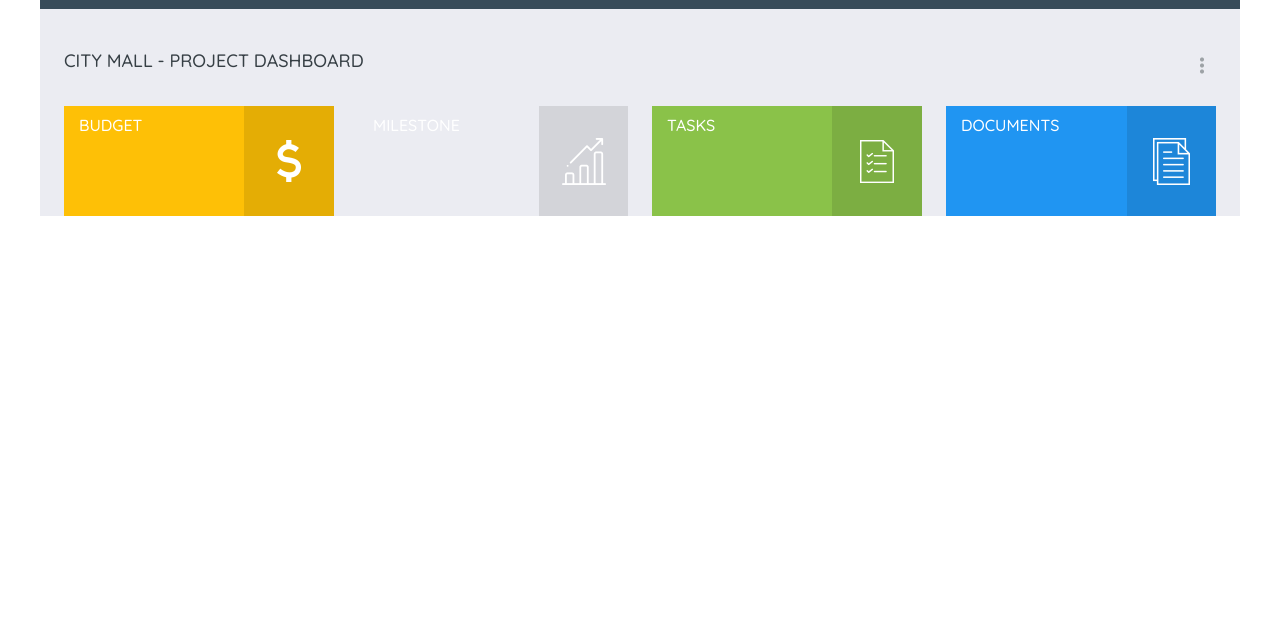
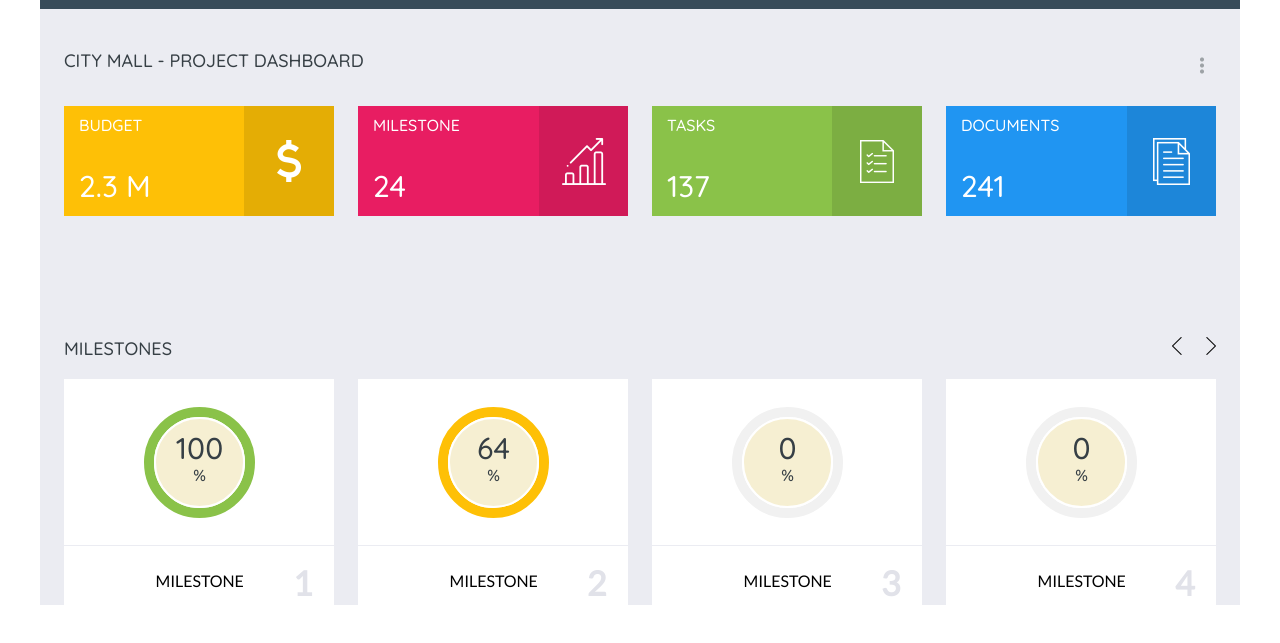
Before and after one commit to dhanshrip-cuelogic/HTML-assignment, a plain HTML site: page index.html in a window 1280 px wide. Shown: the part 53-696 px from the top of the page. Drawn offline with Linux system fonts and the light colour scheme.

Commit message:
created 2nd content box

```diff
--- a/index.html
+++ b/index.html
@@ -5,6 +5,7 @@
     <link rel="stylesheet" type="text/css" href="css/reset.css">
     <link rel="stylesheet" type="text/css" href="css/styles.css">
     <link href="https://fonts.googleapis.com/css?family=Quicksand:500&display=swap" rel="stylesheet">
+    <link href="https://fonts.googleapis.com/css?family=Lato&display=swap" rel="stylesheet">
 
 <title>HTML Assignment</title>
 </head>
@@ -17,9 +18,7 @@
             <div class="box2">
 
                 <a href="#"><img class="message" src="./images/message.png" alt="message"></a>
-
                 <a href="#"><img class="setting" src="./images/setting.png" alt="setting"></a>
-
                 <a href="#">
                     <div class="box3">
                     <img class="ellipse" src="./images/Ellipse 2.png" alt="ellipse">
@@ -36,30 +35,120 @@
 
             </div>
             <div class="box4 budget">
-                <span class="font16">BUDGET</span>
                 <div class="box5">
                     <img class="forma1" src="./images/forma1.png" alt="forma1">
                 </div>
+                <h2 class="font16">BUDGET</h2>
+                <h3 class="font30">2.3 M</h3>
+
             </div>
-                <div class="box4 milstone">
-                    <span class="font16">MILESTONE</span>
+                <div class="box4 milestone">
                     <div class="box5">
                         <img class="shape1" src="./images/shape1.png" alt="shape1">
                     </div>
+                    <h2 class="font16">MILESTONE</h2>
+                    <h3 class="font30">24</h3>
+
                 </div>
                 <div class="box4 task">
-                    <span class="font16">TASKS</span>
                     <div class="box5">
                         <img class="forma2" src="./images/forma2.png" alt="forma2">
                     </div>
+                <h2 class="font16">TASKS</h2>
+                <h3 class="font30">137</h3>
+
                 </div>
                 <div class="box4 document lastbox">
-                    <span class="font16">DOCUMENTS</span>
                     <div class="box5">
                         <img class="forma3" src="./images/forma3.png" alt="forma3">
                     </div>
+                    <h2 class="font16">DOCUMENTS</h2>
+                    <h3 class="font30">241</h3>
+
                 </div>
-                <div class="clear"></div>
+
+        </div>
+
+        <div class="content2">
+            <div class="text2">
+                <span class="font18">MILESTONES</span>
+                <img class="less" src="./images/less.png" alt="less">
+                <img class="greater" src="./images/greater.png" alt="greater">
+            </div>
+
+            <div class="box4 milestone1">
+                <div class="box7 green">
+                   <div class="box8 white">
+                       <h1 class="font30a">100</h1>
+                       <h1 class="font16a">%</h1>
+                   </div>
+                </div>
+            </div>
+            <!-- <div class="box4">
+                <h1 class="font16a">MILESTONE</h1>
+            </div> -->
+
+            <div class="box4 milestone1">
+                <div class="box7 yellow">
+                    <div class="box8 white">
+                        <h1 class="font30a">64</h1>
+                        <h1 class="font16a">%</h1>
+                    </div>
+                </div>
+            </div>
+
+            <div class="box4 milestone1">
+                <div class="box7 grey">
+                    <div class="box8 white">
+                        <h1 class="font30a">0</h1>
+                        <h1 class="font16a">%</h1>
+                    </div>
+                </div>
+            </div>
+
+            <div class="box4 milestone1 lastbox">
+                <div class="box7 grey">
+                    <div class="box8 white">
+                        <h1 class="font30a">0</h1>
+                        <h1 class="font16a">%</h1>
+                    </div>
+                </div>
+            </div>
+
+             <div class="clear"></div>
+             <div class="box9"></div>
+
+            <!--
+                <div class="clear"></div> -->
+            <div class="box4 milestone1">
+                <h1 class="font16b">MILESTONE<span class="box10">1</span></h1>
+
+            </div>
+            <div class="box4 milestone1">
+                <h1 class="font16b">MILESTONE<span class="box10">2</span></h1>
+
+            </div>
+            <div class="box4 milestone1">
+                <h1 class="font16b">MILESTONE<span class="box10">3</span></h1>
+
+            </div>
+            <div class="box4 milestone1 lastbox">
+                <h1 class="font16b">MILESTONE<span class="box10">4</span></h1>
+
+            </div>
+            <div class="clear"></div>
+                    <!-- <b class="box10">1</b> -->
+
+                <!-- <span class="box10"><b>1</b></span> -->
+<!--
+
+            <h1 class="box4 milestone1 font16b">MILESTONE</h1>
+            <h1 class="box4 milestone1 font16b">MILESTONE</h1>
+            <h1 class="box4 milestone1 font16b lastbox">MILESTONE</h1>
+            <div class="clear"></div>
+             -->
+
+
         </div>
     </div>
 </body>
```
